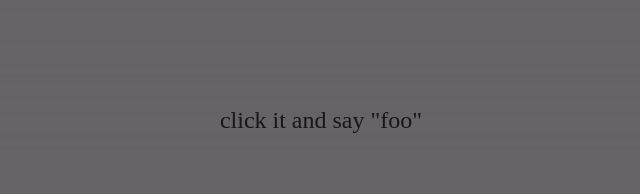
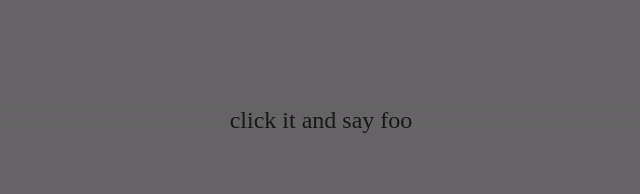
Before and after one commit to azadDsync/happy-birthday-sam, a Next.js app: page / in a window 1280 px wide. Shown: the top 194 px of the page, without its empty margins (319-959 px from the left). Built offline with nearby package versions, Linux system fonts and the light colour scheme; a web font is replaced by a local one.

Commit message:
fix deployment error

```diff
--- a/app/page.jsx
+++ b/app/page.jsx
@@ -71,7 +71,7 @@ export default function Home() {
 
           <div className="font-title absolute inset-0 flex items-center justify-center text-xl sm:text-2xl">
             <button onClick={startListening}>
-              click it and say "foo"
+              click it and say foo
             </button>
             <p>{output}</p>
           </div>
```
